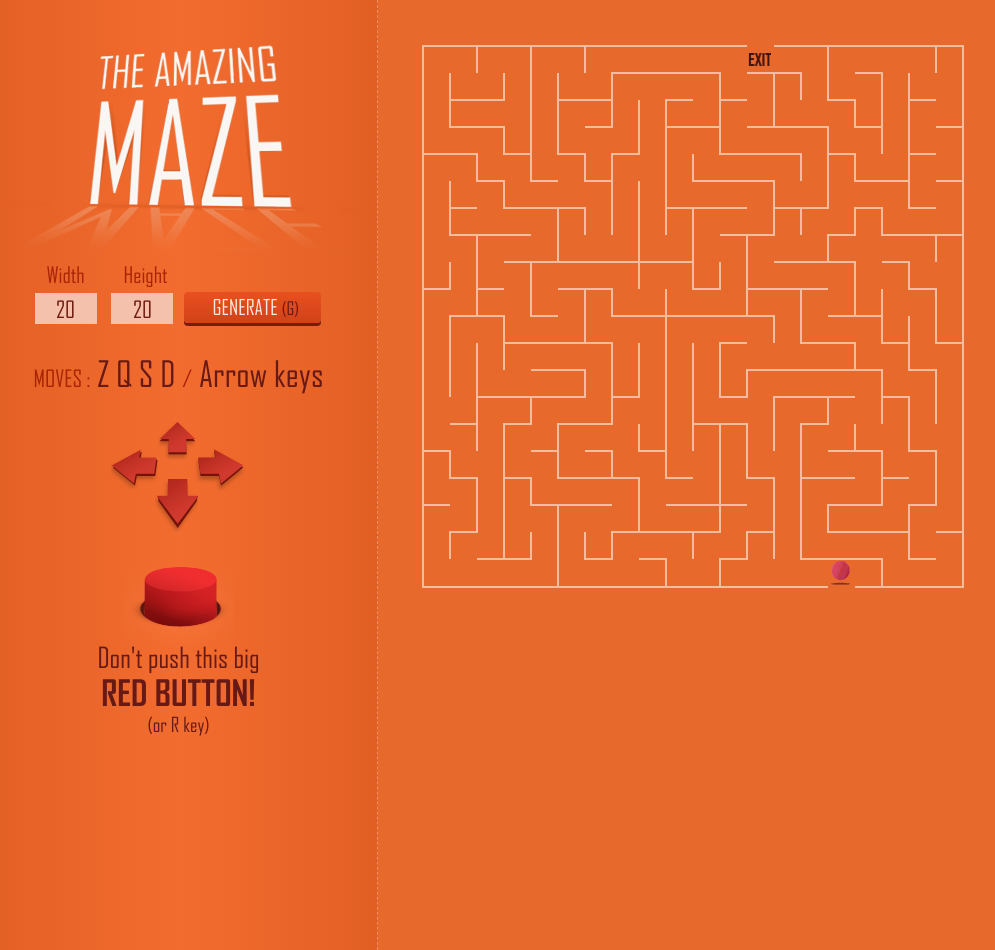
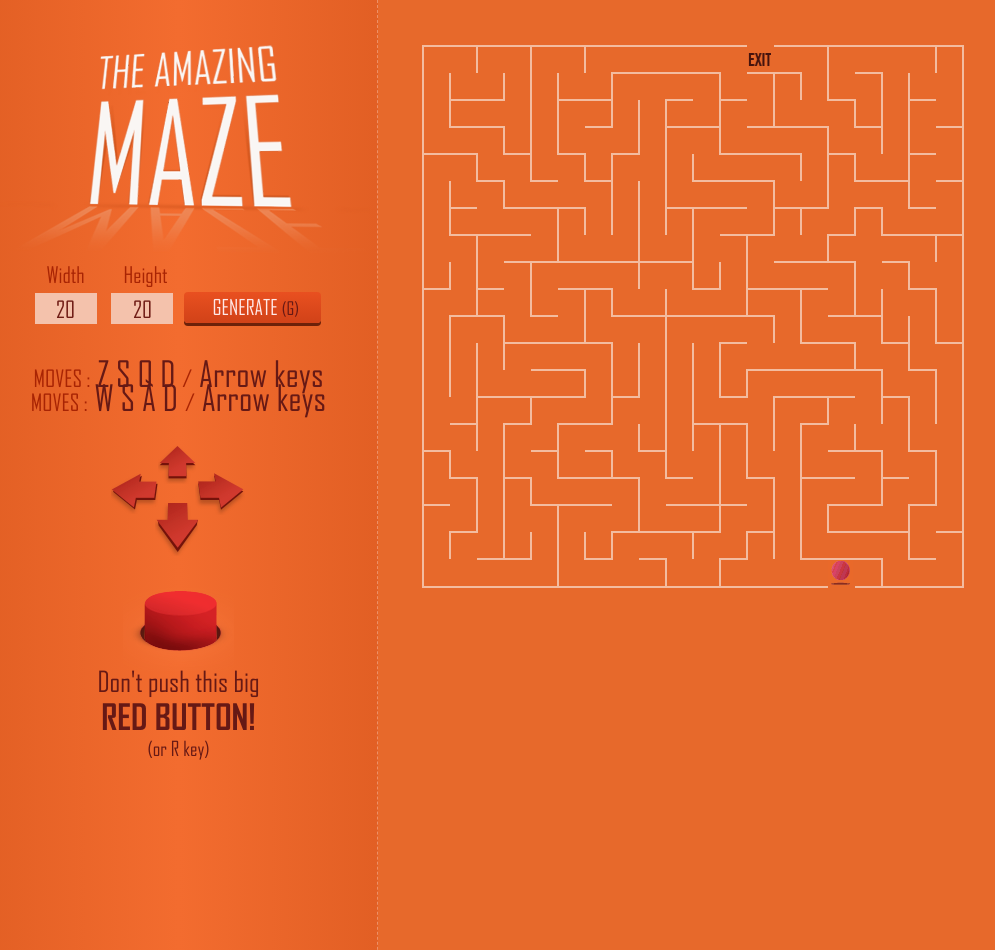
Before and after one commit to AsBilou/Maze_LPDW, a PHP site: page / in a window 1280 px wide. Shown: the whole page, without its empty margins (20-1015 px from the left). Run offline with PHP 8.4, Linux system fonts and the light colour scheme.

Commit message:
Change ZQSD to ZSQD and add WSAD control

```diff
--- a/deplacement.js
+++ b/deplacement.js
@@ -32,7 +32,8 @@ var chemin_actuel = Array();
 //Fonction appeler lors de l'appui d'une touche
 $(document).keydown(function(e){
     nom = e.keyCode;
-    if((nom == 38)||(nom == 90)){
+    console.log(nom);
+    if((nom == 38)||(nom == 90)||(nom == 87)){
         upPacman();
         $("#controls a#btnUP").css("background-position","-54px -220px");
     }
@@ -40,7 +41,7 @@ $(document).keydown(function(e){
         downPacman();
         $("#controls a#btnDOWN").css("background-position","-51px -277px");
     }
-    if((nom == 37)||(nom == 81)){
+    if((nom == 37)||(nom == 81)||(nom == 65)){
         leftPacman();
         $("#controls a#btnLEFT").css("background-position","-4px -250px");
     }
--- a/index.php
+++ b/index.php
@@ -76,7 +76,8 @@ $maze->buildMaze($start_cell);
                 <button type="submit">Generate <span>(G)</span></button>
             </form>
             <div id="messageBox"><span class="big">Seriously?</span><br/>Even my goldfish can solve a maze of this size.<br/><span>(Insert numbers biggers than 4.)</span></div>
-            <p class="moves"><span class="moves">MOVES :</span> Z Q S D <span class="moves">/</span> Arrow keys</p>
+            <p class="moves"><span class="moves">MOVES :</span> Z S Q D <span class="moves">/</span> Arrow keys</p>
+            <p class="moves"><span class="moves">MOVES :</span> W S A D <span class="moves">/</span> Arrow keys</p>
             <!-- Affichage des controles -->
             <div id="controls">
                 <a id="btnLEFT" onclick="leftPacman()"></a>
```
